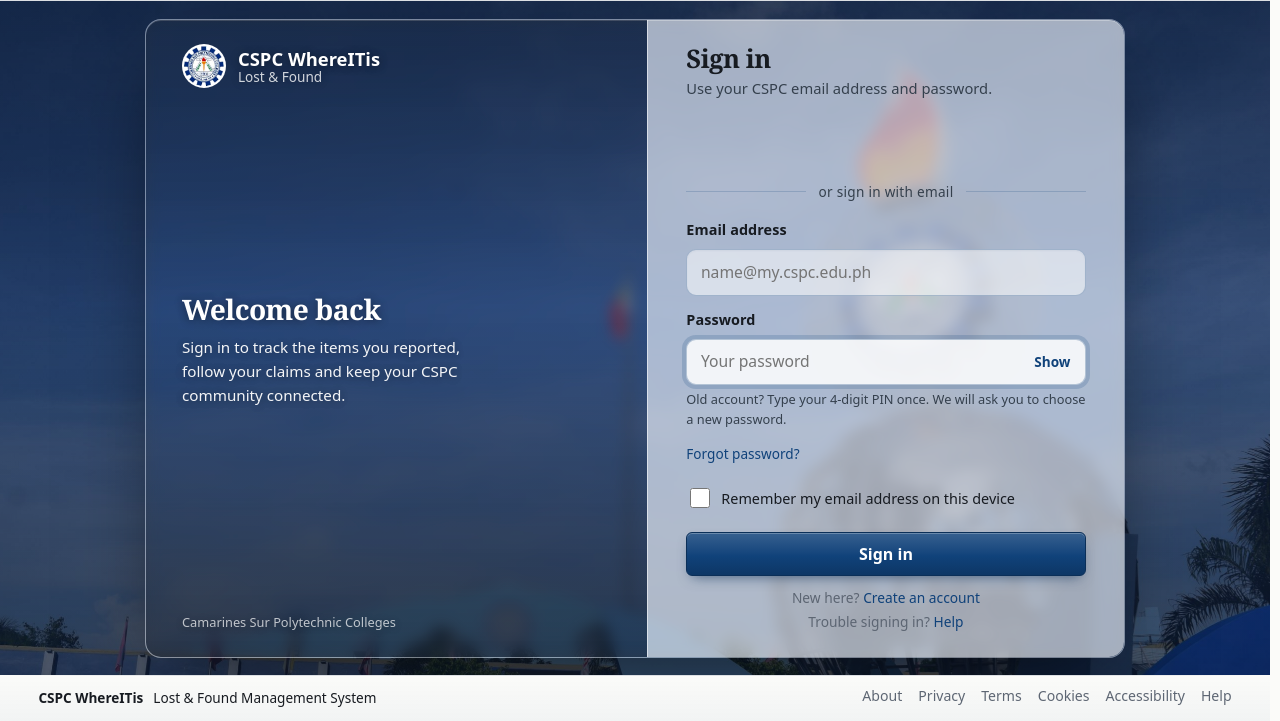
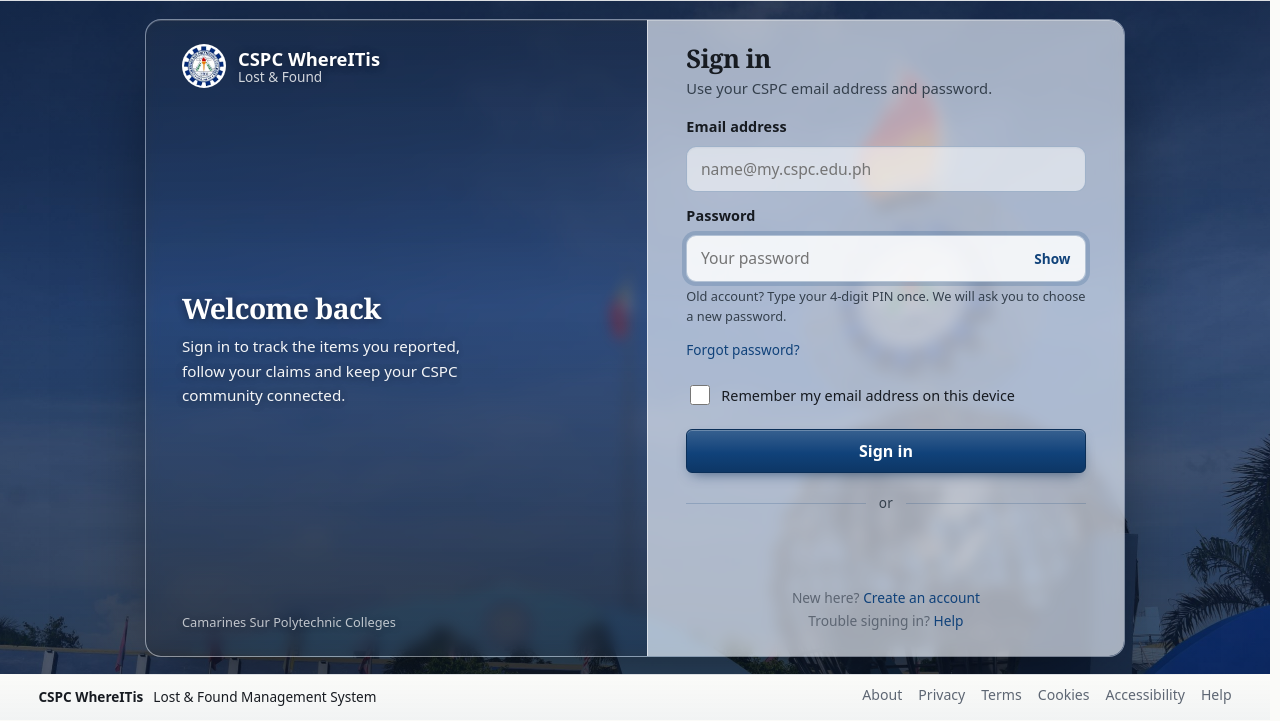
Before and after one commit to jusalipio-123/cspc-whereitis, a Node server app: page /sign-in in a window 1280 px wide. Shown: the part 80-801 px from the top of the page. Run offline with Node 20, Linux system fonts and the light colour scheme; some libraries are stand-ins or nearby versions.

Commit message:
Move Google sign-in button back below the sign-in form

```diff
--- a/public/css/style.css
+++ b/public/css/style.css
@@ -2097,9 +2097,3 @@ main.container.my-page > ul.my-stats { max-width: none; }
 .pw-rules li.is-met { color: var(--green); }
 .pw-rules li.is-met::before { content: "\2713"; font-weight: 700; }
 @media (prefers-reduced-motion: reduce) { .pw-meter__bar { transition: none; } }
-
-/* Google sign-in placed ABOVE the email form (sign-in page): button first, then "or sign in with email". */
-.auth-google--top { margin: 0 0 var(--s-3); max-width: 420px; margin-left: 0; margin-right: 0; }
-.auth-google--top .auth-google__button { justify-content: flex-start; }
-.auth-google--top .auth-google__divider { margin-top: .25rem; }
-.auth-google--top .auth-google__error { text-align: left; }
--- a/views/myReports/signIn.ejs
+++ b/views/myReports/signIn.ejs
@@ -42,8 +42,6 @@
         </div>
       <% } %>
 
-      <%- include('../partials/googleButton', { next: _next, placement: 'top' }) %>
-
       <form method="post" action="/sign-in" class="auth-form" novalidate data-auth-form>
         <% if (_next) { %><input type="hidden" name="next" value="<%= _next %>"><% } %>
 
@@ -76,6 +74,8 @@
         <button type="submit" class="btn btn--primary auth-submit" data-submit>Sign in</button>
       </form>
 
+      <%- include('../partials/googleButton', { next: _next }) %>
+
       <p class="auth-help auth-links">
         New here? <a href="/register<%= _next ? '?next=' + encodeURIComponent(_next) : '' %>">Create an account</a>
       </p>
--- a/views/partials/googleButton.ejs
+++ b/views/partials/googleButton.ejs
@@ -6,15 +6,9 @@
   const _googleNext = (typeof next !== 'undefined' && next) ? next : '';
   const _googleMode = (typeof mode !== 'undefined' && mode === 'signup') ? 'signup' : 'signin';
   const _googleLabel = _googleMode === 'signup' ? 'Sign up with Google' : 'Sign in with Google';
-  // placement: 'top' = Google button first, then an "or sign in with email" divider
-  // (used above the email form). Default = divider first, button below the form.
-  const _googleTop = (typeof placement !== 'undefined' && placement === 'top');
-  const _dividerText = _googleTop ? (_googleMode === 'signup' ? 'or sign up with email' : 'or sign in with email') : 'or';
 %>
-<div class="auth-google<%= _googleTop ? ' auth-google--top' : '' %>">
-  <% if (!_googleTop) { %>
-  <div class="auth-google__divider" aria-hidden="true"><span><%= _dividerText %></span></div>
-  <% } %>
+<div class="auth-google">
+  <div class="auth-google__divider" aria-hidden="true"><span>or</span></div>
 
   <% if (_googleEnabled) { %>
     <!-- Real Google Identity Services button, rendered by /js/google-signin.js. -->
@@ -37,10 +31,6 @@
   <% } %>
 
   <p class="field-hint auth-google__error" id="google-error" role="alert" hidden></p>
-
-  <% if (_googleTop) { %>
-  <div class="auth-google__divider" aria-hidden="true"><span><%= _dividerText %></span></div>
-  <% } %>
 </div>
 
 <% if (_googleEnabled) { %>
```
